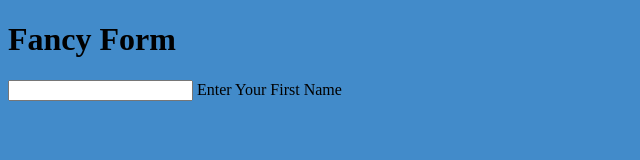
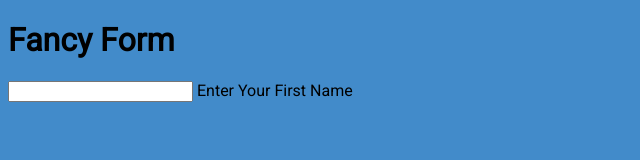
Before and after one commit to webQbe/js_form_ui, a website: page index.html in a window 1280 px wide. Shown: the full height of the page, 0-640 px from the left. Drawn offline with nearby package versions, Linux system fonts and the light colour scheme; files that its build step writes are made by us from their sources.

Commit message:
Imported Roboto font & set new font style

```diff
--- a/scss/main.scss
+++ b/scss/main.scss
@@ -1,4 +1,7 @@
 // SCSS Syntax
+
+// Importing fonts
+@import url('https://fonts.googleapis.com/css?family=Pacifico|Roboto');
 
 // Creating a Variable
 $primary: #428bca;
@@ -6,5 +9,6 @@ $primary: #428bca;
 body{
 
     background: $primary;
+    font-family: 'Roboto', sans-serif;
 
 }
```
Also changed, not shown: css/main.css, 1 other file.
